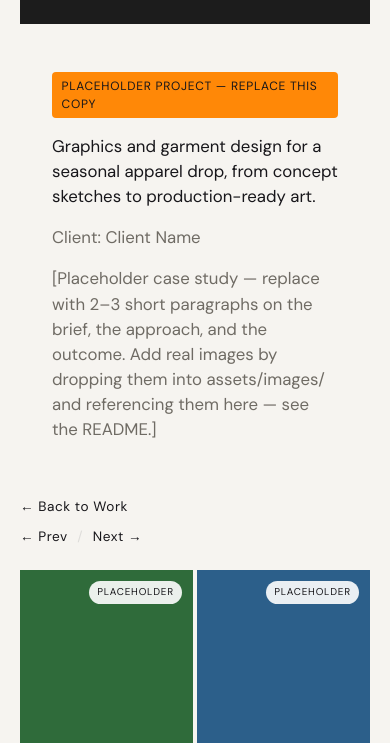
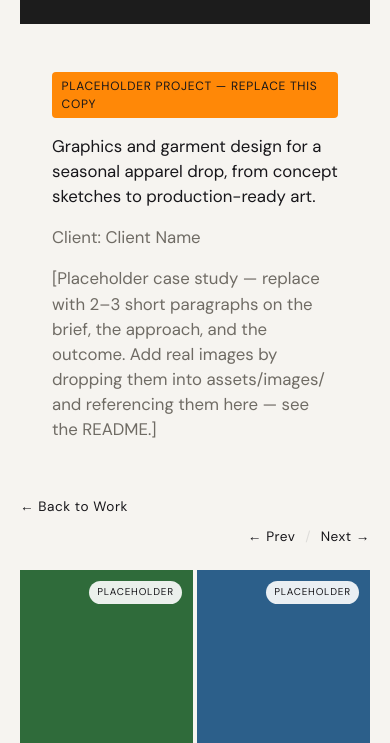
Before and after one commit to KeithBrenner/brenner-design-portfolio, a plain HTML site: page work/apparel-01.html in a window 390 px wide. Shown: the part 357-1100 px from the top of the page. Drawn offline with nearby package versions, Linux system fonts and the light colour scheme; a web font is replaced by a local one.

Commit message:
fix: mobile overflow on project hero + right-align prev/next

```diff
--- a/assets/css/styles.css
+++ b/assets/css/styles.css
@@ -397,6 +397,7 @@
 @media (max-width: 640px) {
   #canvas { padding: 20px; }
   .util-bar { flex-direction: column; gap: .6rem; align-items: flex-start; }
+  .util-bar__prevnext { align-self: flex-end; }
 
   /* Header is a single row: logo left, hamburger right -- falls back to
      the base .site-header flex rule (display:flex; justify-content:
```
